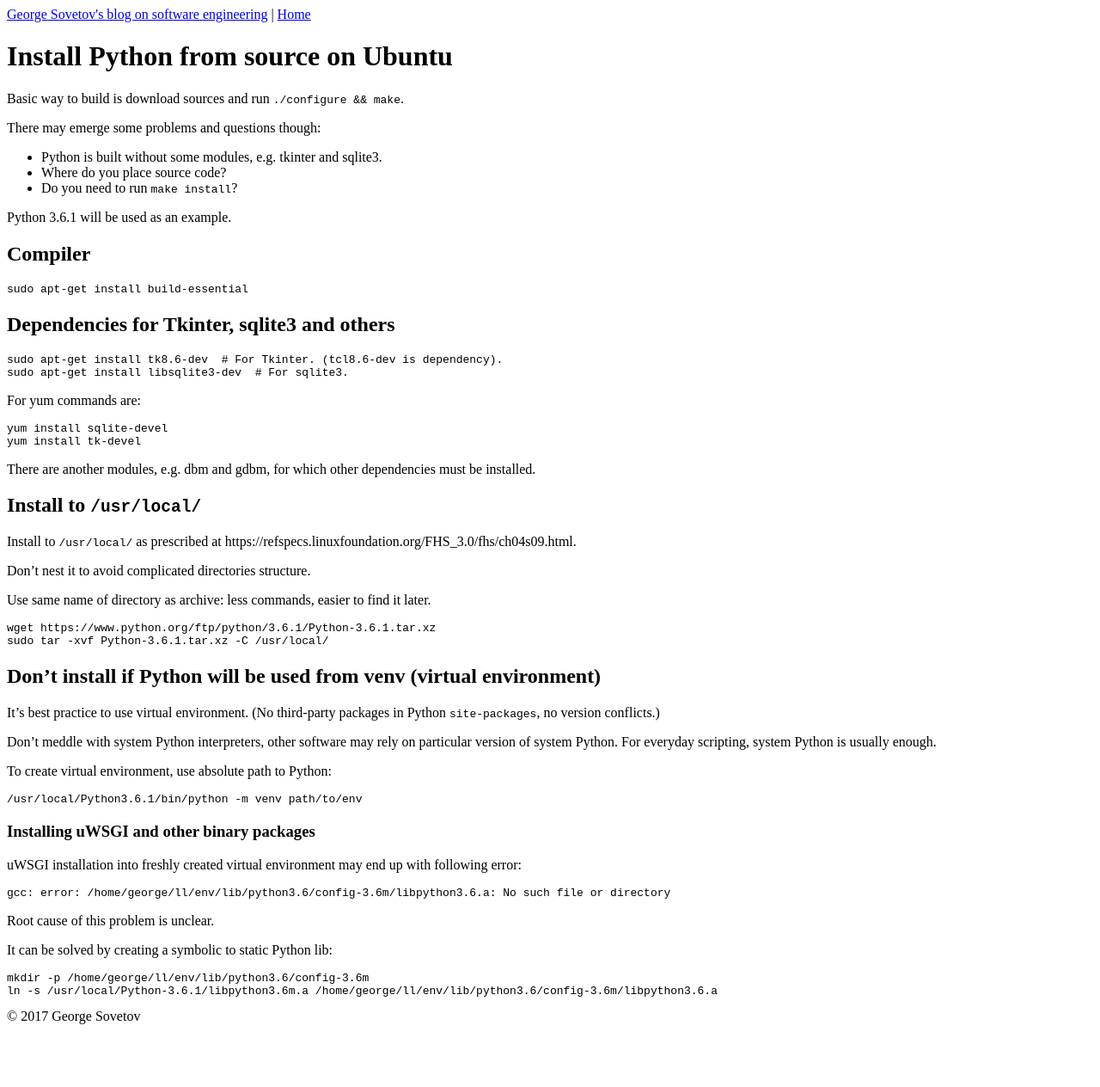
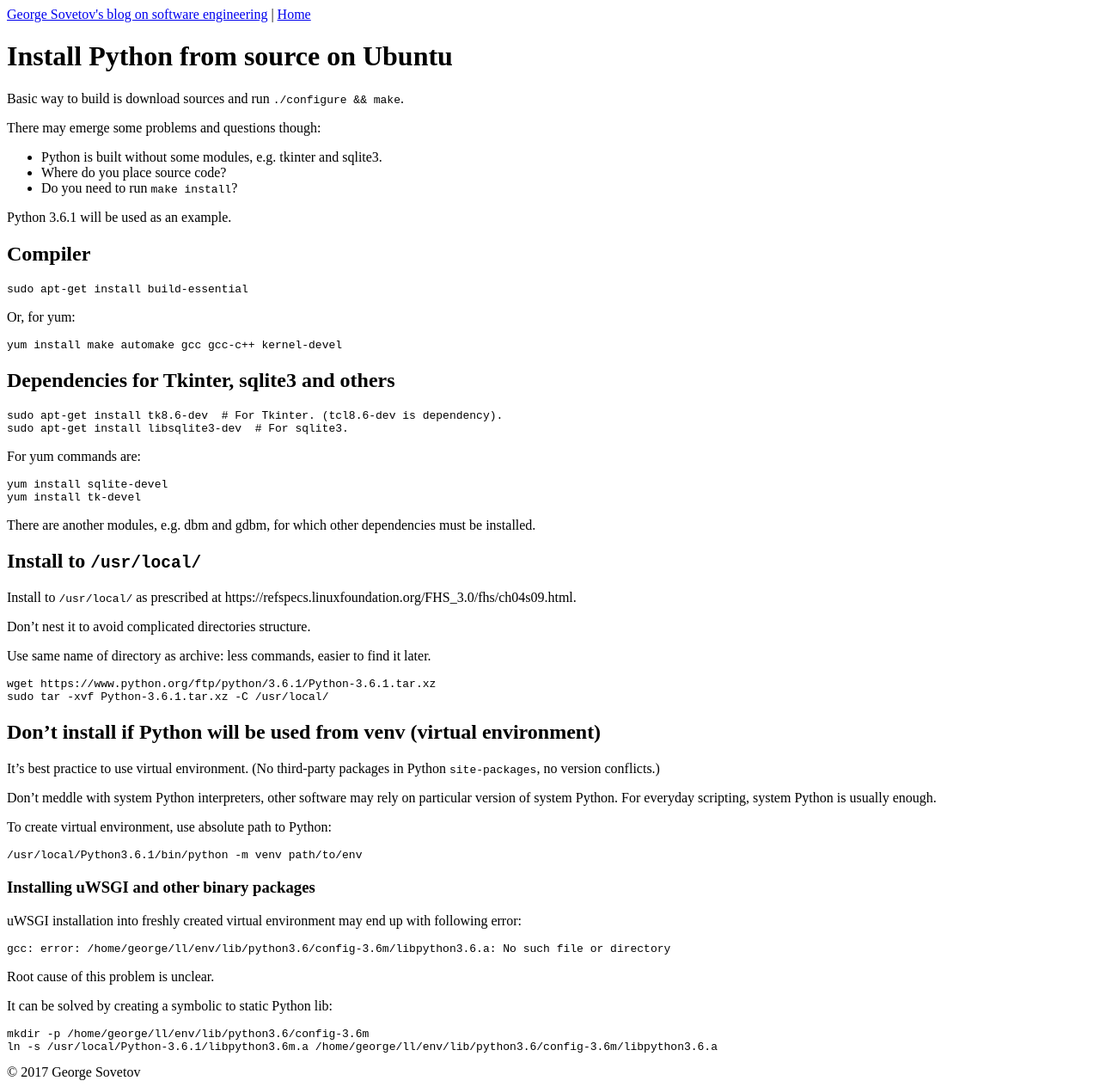
Before and after one commit to sovetov/sovetov.github.io, a Jekyll site: the page built from install-python-from-source-on-ubuntu.md, in a window 1280 px wide. Shown: the whole page at 86% size. Built offline with Jekyll 4.4.1, drawn with Linux system fonts in a browser that asks for light colours; our own code applies the rules of GitHub Pages for plain Markdown files; before the commit the page ends 1199 px from its top, so only the background shows below that.

Commit message:
Update install-python-from-source-on-ubuntu.md

````diff
--- a/install-python-from-source-on-ubuntu.md
+++ b/install-python-from-source-on-ubuntu.md
@@ -20,6 +20,12 @@ Python 3.6.1 will be used as an example.
 
 ```
 sudo apt-get install build-essential
+```
+
+Or, for yum:
+
+```
+yum install make automake gcc gcc-c++ kernel-devel
 ```
 
 ## Dependencies for Tkinter, sqlite3 and others
````
